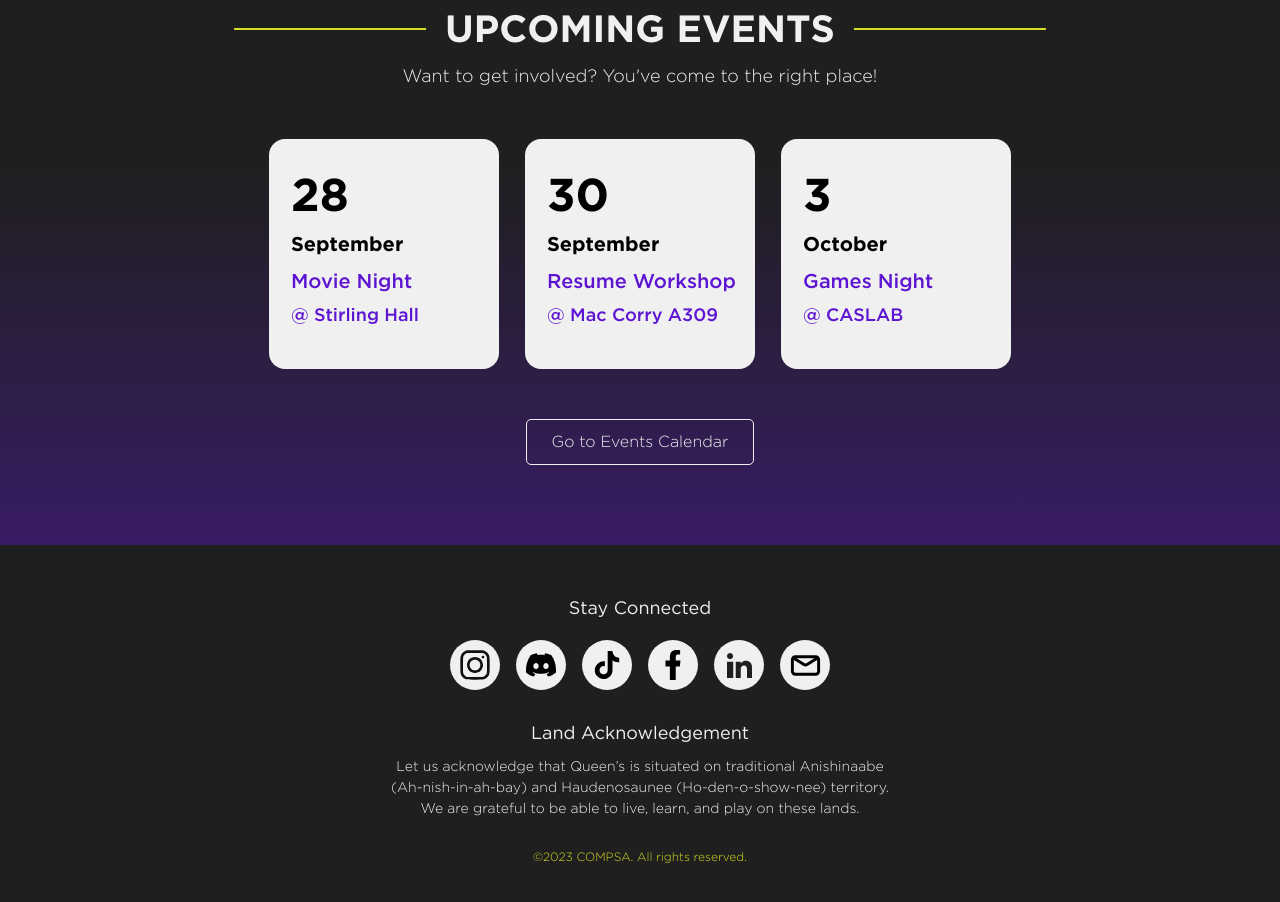
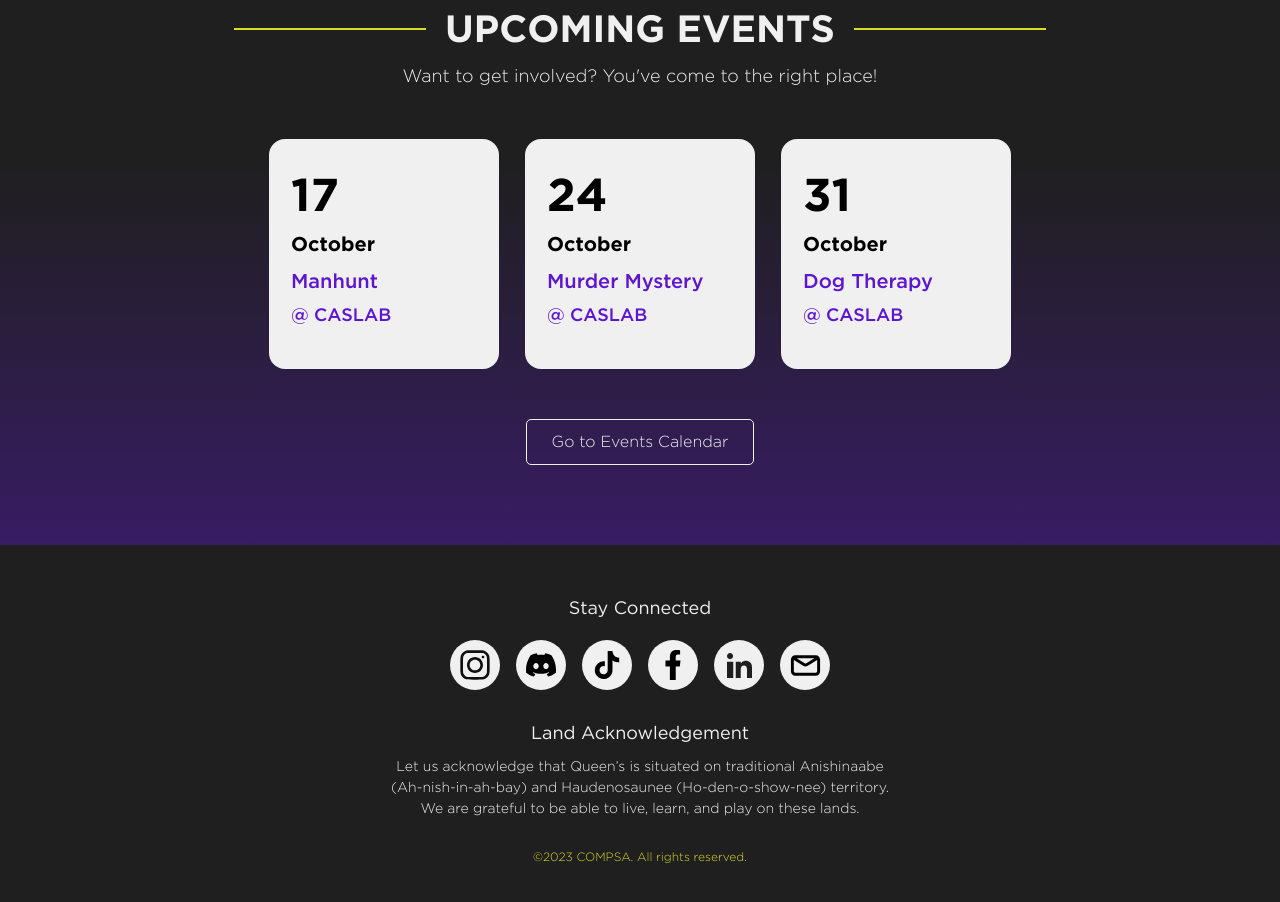
Before and after one commit to jadew33/test, a Next.js app: page / in a window 1280 px wide. Shown: the part 920-1822 px from the top of the page. Built offline with nearby package versions, Linux system fonts and the light colour scheme.

Commit message:
update events

```diff
--- a/app/page.js
+++ b/app/page.js
@@ -5,20 +5,20 @@ import HomepageEventsCard from "/components/home/homepage-events-card";
 export default function Home() {
   const hardcode = [
     {
-      eventName: "Movie Night",
-      eventDate: "28",
-      eventMonth: "September",
-      eventLocation: "Stirling Hall",
+      eventName: "Manhunt",
+      eventDate: "17",
+      eventMonth: "October",
+      eventLocation: "CASLAB",
     },
     {
-      eventName: "Resume Workshop",
-      eventDate: "30",
-      eventMonth: "September",
-      eventLocation: "Mac Corry A309",
+      eventName: "Murder Mystery",
+      eventDate: "24",
+      eventMonth: "October",
+      eventLocation: "CASLAB",
     },
     {
-      eventName: "Games Night",
-      eventDate: "3",
+      eventName: "Dog Therapy",
+      eventDate: "31",
       eventMonth: "October",
       eventLocation: "CASLAB",
     },
--- a/styles/navbar.scss
+++ b/styles/navbar.scss
@@ -61,7 +61,7 @@
       transition: all ease-in-out 250ms;
 
       &:hover {
-        background-color: rgba($compsa-yellow, 0.05);
+        background-color: rgba($compsa-yellow, 0.09);
       }
     }
     &_logo {
```
